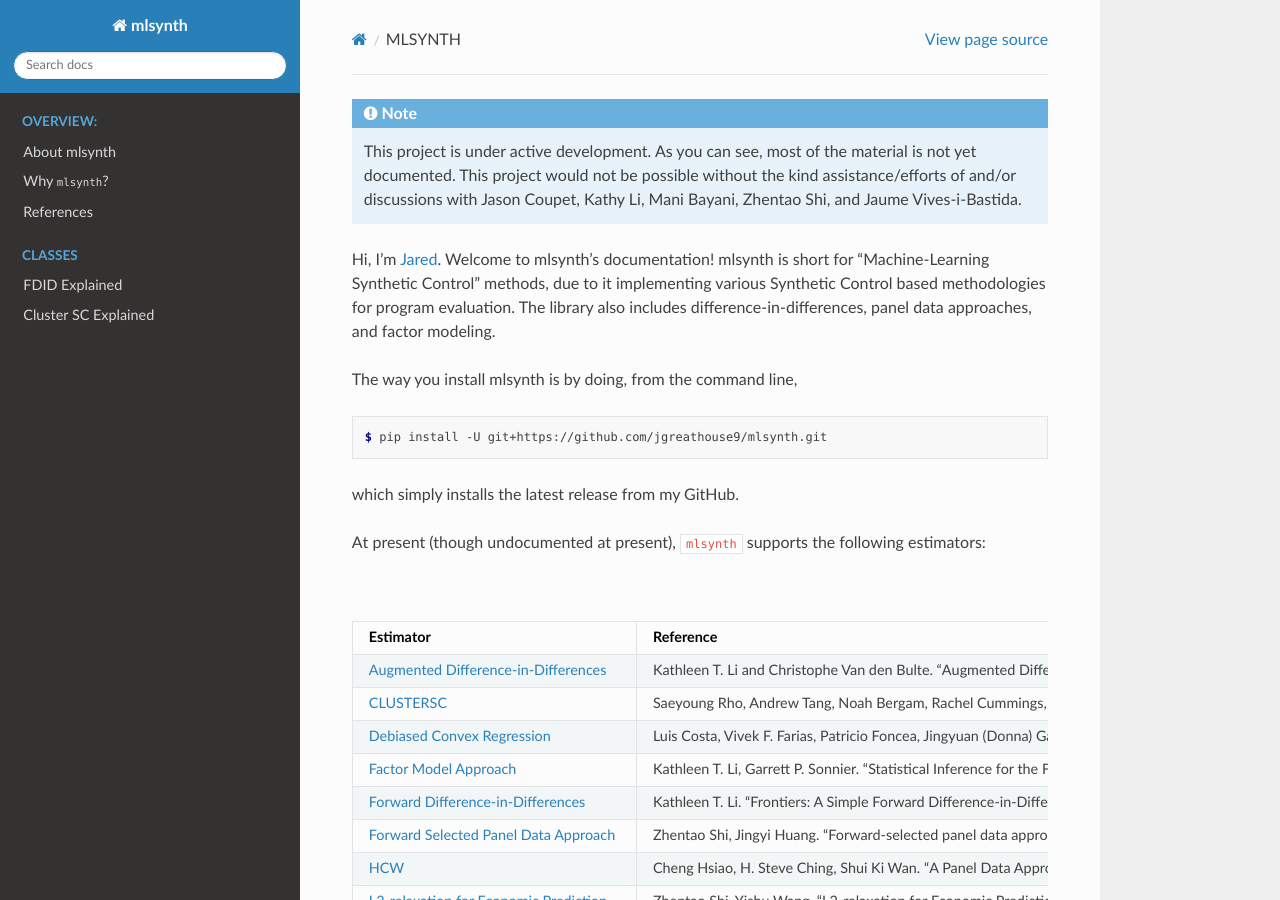
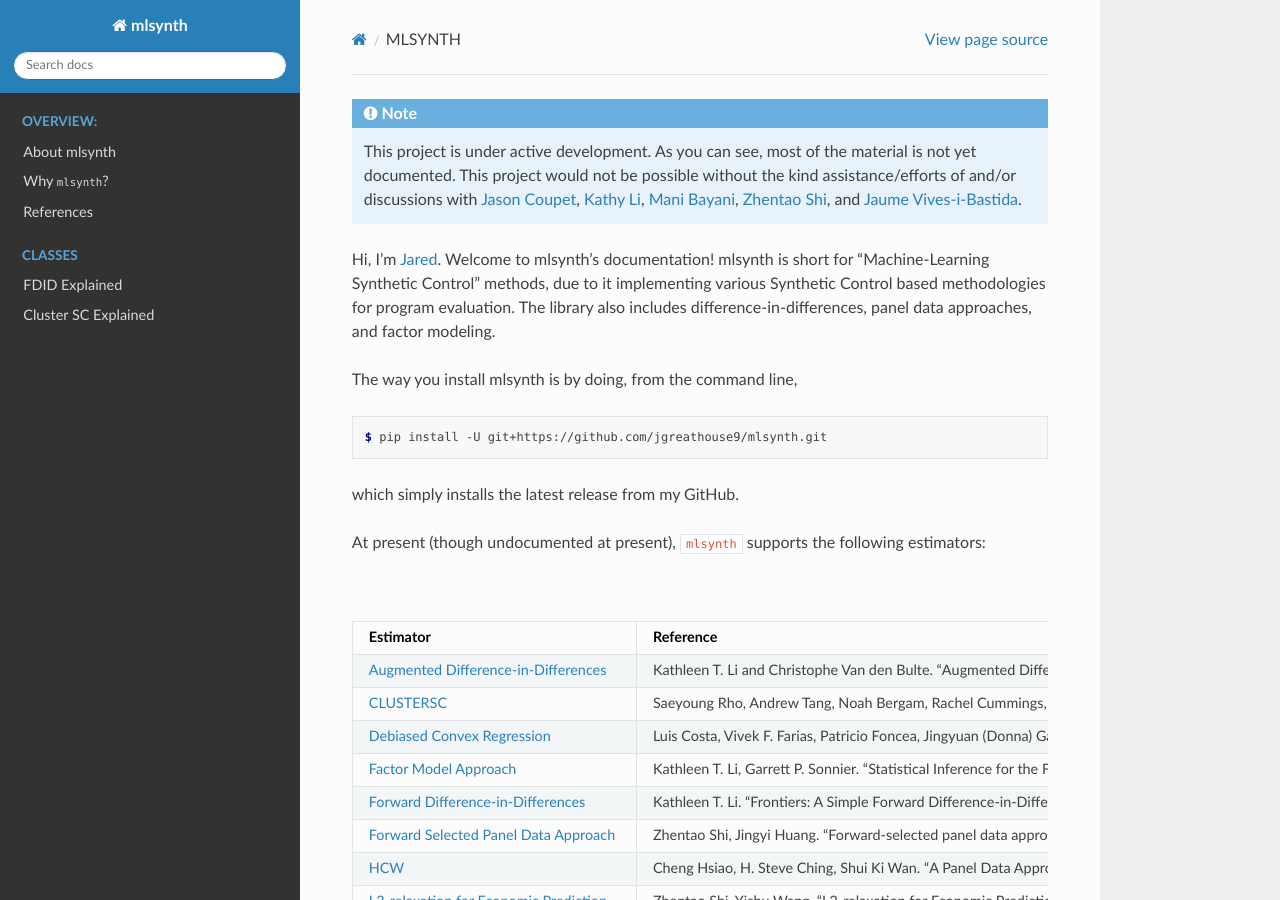
Before and after one commit to jgreathouse9/mlsynth, a Sphinx documentation site: the page built from docs/index.rst, in a window 1280 px wide and 900 px high. Built offline with Sphinx 7.4.7 and the Read the Docs theme 3.1.0, drawn with Linux system fonts in a browser that asks for light colours; pages that are not in the unit, such as notebooks, are missing from menus; part of the change alters nothing that is shown.

```diff
--- a/docs/index.rst
+++ b/docs/index.rst
@@ -3,7 +3,8 @@
 
 .. note::
 
-   This project is under active development. As you can see, most of the material is not yet documented. This project would not be possible without the kind assistance/efforts of and/or discussions with Jason Coupet, Kathy Li, Mani Bayani, Zhentao Shi, and Jaume Vives-i-Bastida.
+   This project is under active development. As you can see, most of the material is not yet documented. This project would not be possible without the kind assistance/efforts of and/or discussions with `Jason Coupet <https://aysps.gsu.edu/profile/jason-coupet/>`_, `Kathy Li <https://sites.utexas.edu/kathleenli/>`_, `Mani Bayani <https://www.linkedin.com/in/mani-bayani?utm_source=share&utm_campaign=share_via&utm_content=profile&utm_medium=android_app>`_, `Zhentao Shi <https://zhentaoshi.github.io/>`_, and `Jaume Vives-i-Bastida <https://jvivesb.github.io/>`_.
+
 
 Hi, I'm `Jared <https://jgreathouse9.github.io/>`_. Welcome to mlsynth's documentation! mlsynth is short for "Machine-Learning Synthetic Control" methods, due to it implementing various Synthetic Control based methodologies for program evaluation. The library also includes difference-in-differences, panel data approaches, and factor modeling.
 
```
